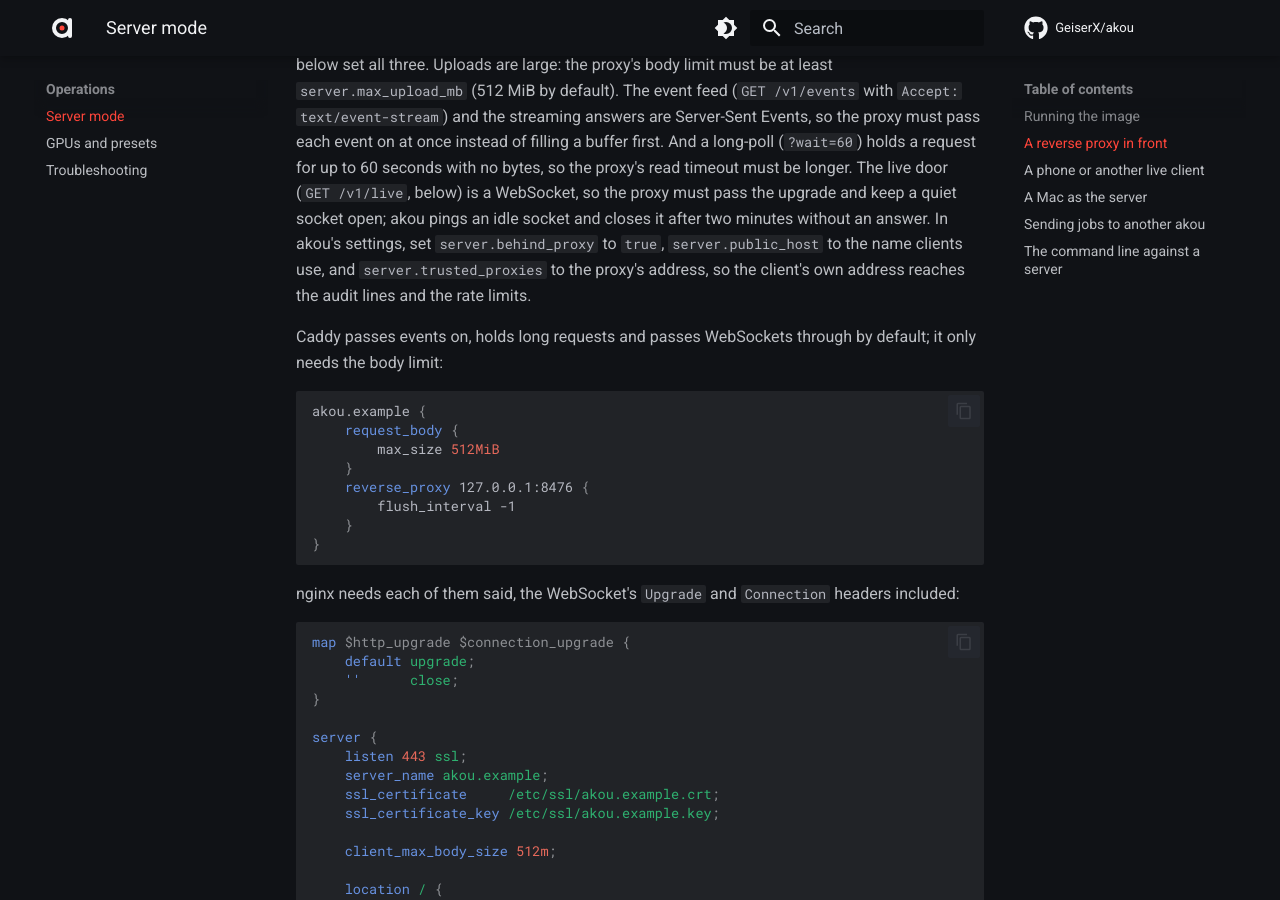
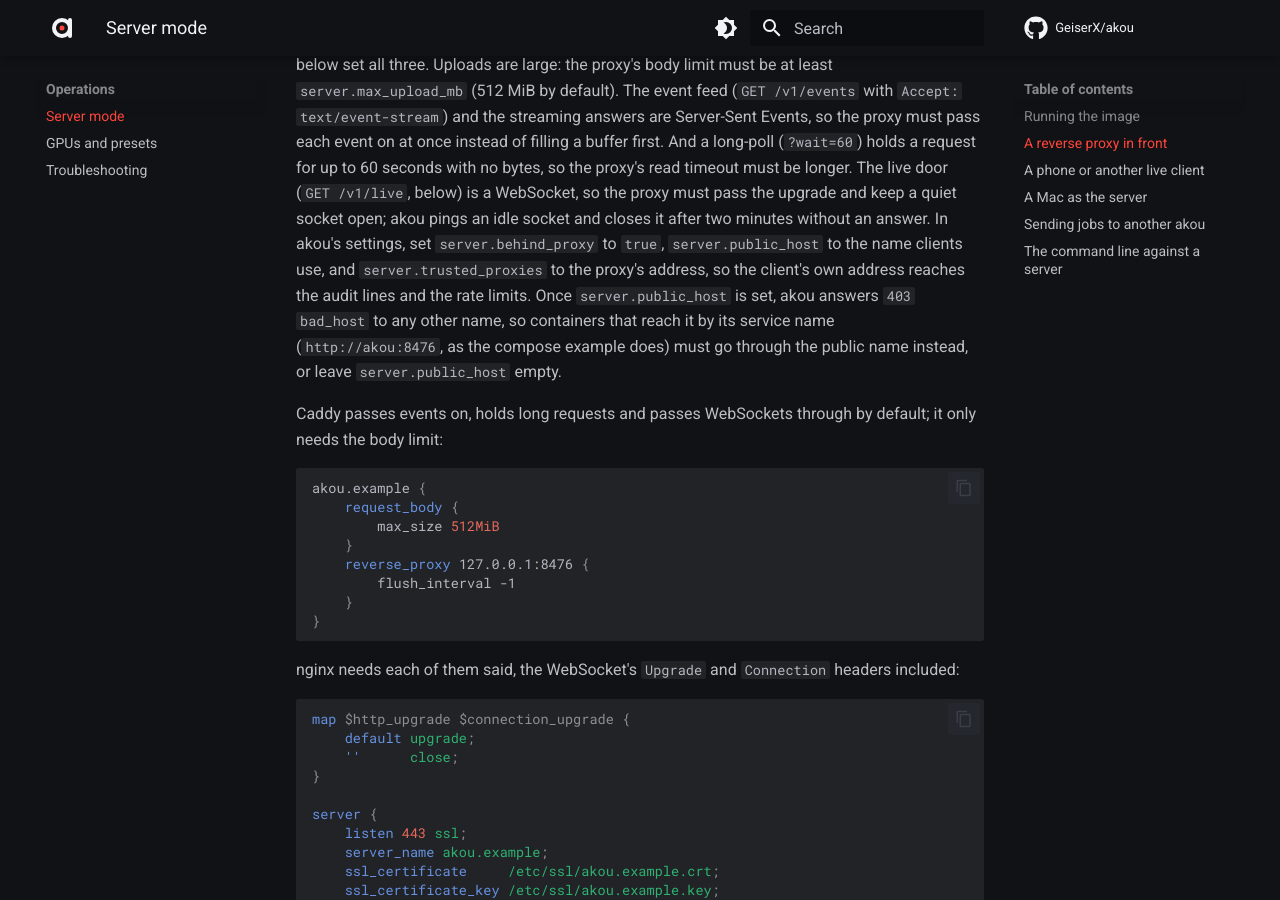
Before and after one commit to GeiserX/akou, an MkDocs documentation site: the page built from docs/server.md, in a window 1280 px wide and 900 px high, scrolled down 2803 px. Built offline with MkDocs 1.6.1 and Material for MkDocs 9.7.7, drawn with Linux system fonts in a browser that asks for light colours; comment, search, counter and statistics services are not loaded.

Commit message:
fix(compose): stop the Telegram-Archive example pinning an old akou image
The compose example's AKOU_VERSION was bumped by hand and sat at 0.5.5
through 0.6.0, 0.6.1 and 0.6.2. stamp-version.ts now writes it with every
other version string, and a test fails when it drifts.

The server docs also told operators to set server.public_host without
saying that it turns away a container calling akou by its service name,
which is what the compose example does. Say so, and point the README's
download at the releases page, since a 0.x release is a prerelease and
/releases/latest has none.

```diff
--- a/docs/server.md
+++ b/docs/server.md
@@ -59,7 +59,7 @@ Without Docker, run `bun src/main/cli/cli.ts serve` in a source checkout. That i
 
 ## A reverse proxy in front
 
-akou has no TLS of its own, so a reverse proxy terminates it. Three things matter, and the blocks below set all three. Uploads are large: the proxy's body limit must be at least `server.max_upload_mb` (512 MiB by default). The event feed (`GET /v1/events` with `Accept: text/event-stream`) and the streaming answers are Server-Sent Events, so the proxy must pass each event on at once instead of filling a buffer first. And a long-poll (`?wait=60`) holds a request for up to 60 seconds with no bytes, so the proxy's read timeout must be longer. The live door (`GET /v1/live`, below) is a WebSocket, so the proxy must pass the upgrade and keep a quiet socket open; akou pings an idle socket and closes it after two minutes without an answer. In akou's settings, set `server.behind_proxy` to `true`, `server.public_host` to the name clients use, and `server.trusted_proxies` to the proxy's address, so the client's own address reaches the audit lines and the rate limits.
+akou has no TLS of its own, so a reverse proxy terminates it. Three things matter, and the blocks below set all three. Uploads are large: the proxy's body limit must be at least `server.max_upload_mb` (512 MiB by default). The event feed (`GET /v1/events` with `Accept: text/event-stream`) and the streaming answers are Server-Sent Events, so the proxy must pass each event on at once instead of filling a buffer first. And a long-poll (`?wait=60`) holds a request for up to 60 seconds with no bytes, so the proxy's read timeout must be longer. The live door (`GET /v1/live`, below) is a WebSocket, so the proxy must pass the upgrade and keep a quiet socket open; akou pings an idle socket and closes it after two minutes without an answer. In akou's settings, set `server.behind_proxy` to `true`, `server.public_host` to the name clients use, and `server.trusted_proxies` to the proxy's address, so the client's own address reaches the audit lines and the rate limits. Once `server.public_host` is set, akou answers `403 bad_host` to any other name, so containers that reach it by its service name (`http://akou:8476`, as the compose example does) must go through the public name instead, or leave `server.public_host` empty.
 
 Caddy passes events on, holds long requests and passes WebSockets through by default; it only needs the body limit:
 
```
Also changed, not shown: README.md (+1 -1 lines), docs/configuration.md (+1 -1 lines), scripts/release-checklist.md (+1 -1 lines), 4 other files.
